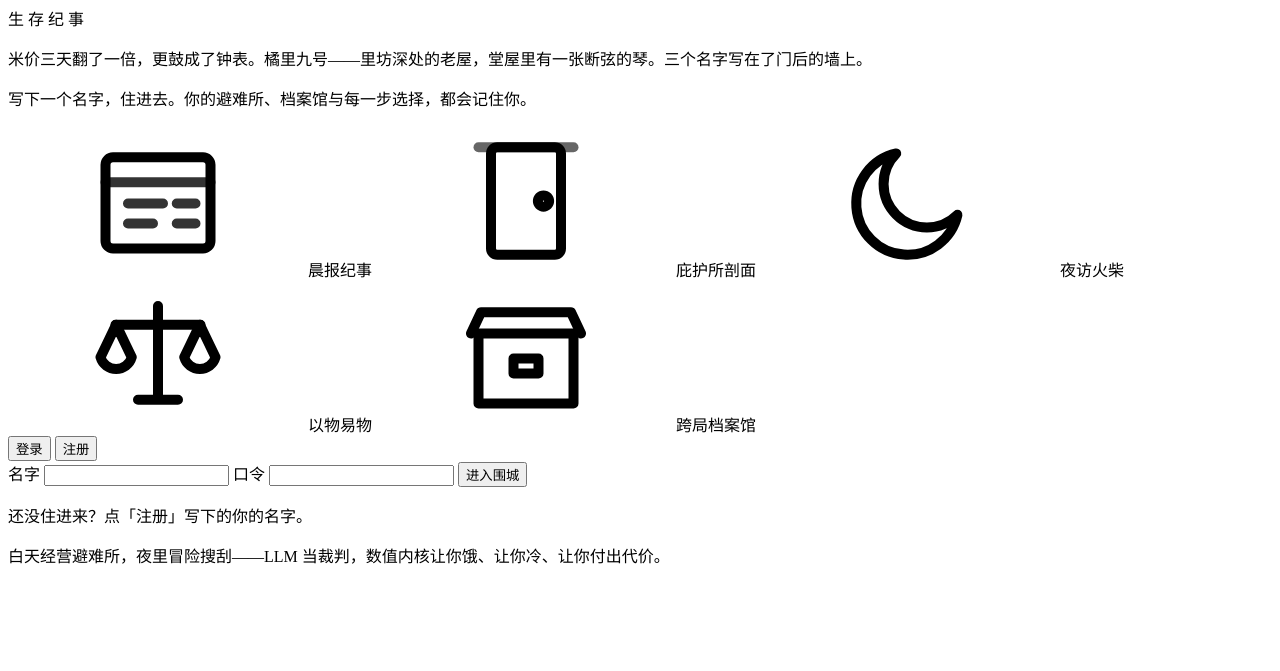
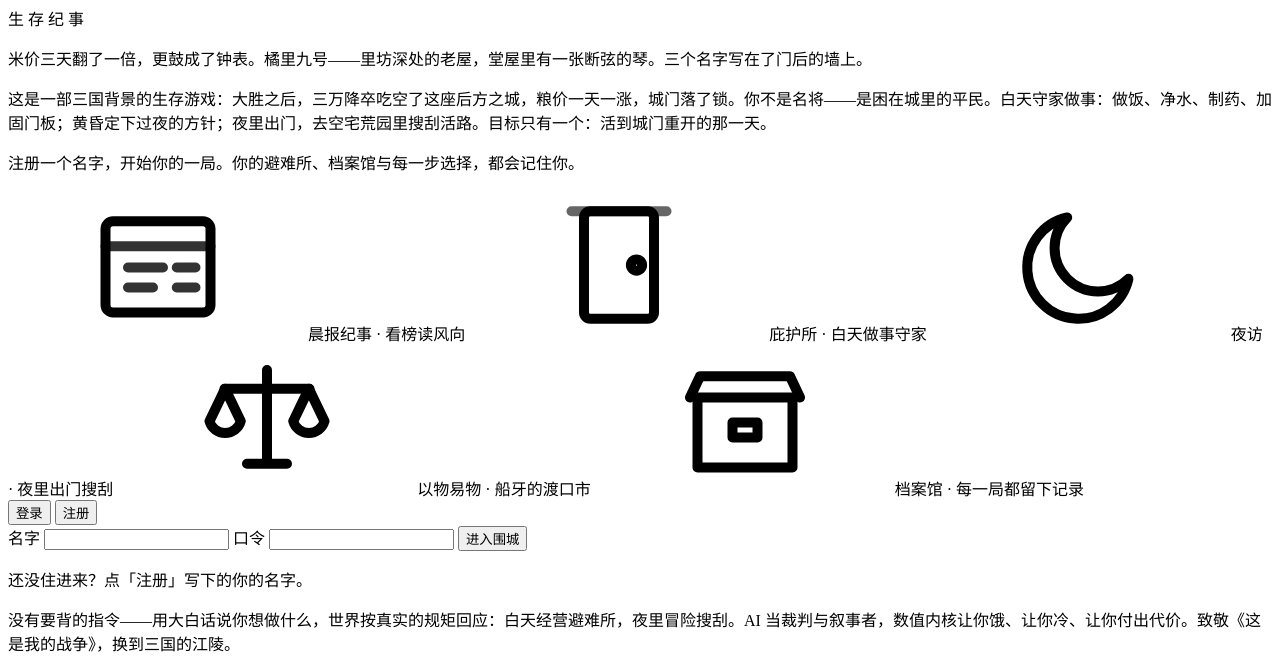
Before and after one commit to iamshaynez/the-41-days, a website with bundled scripts: page packages/web/public/landing.html in a window 1280 px wide. Shown: the part 165-836 px from the top of the page. Before the commit the page ends 800 px from the top, so only its background shows below. Built offline with nearby package versions, Linux system fonts and the light colour scheme; no server answers.

Commit message:
fix: 首页登录页文案——背景与主题说清楚，去玄虚化
- 刊头 kicker 落到年代与史实：建安二十四年秋 · 关羽水淹七军后的江陵城
- 氛围句之后新增白话前提段（premise，样式与抒情层区分）：三国背景生存
  游戏、大胜如何吃空这座城、你是平民不是名将、白天做事/黄昏定方针/
  夜里搜刮的循环、目标朱批高亮
- 目录五枚黑话标签落地：「晨报纪事 · 看榜读风向」「夜访 · 夜里出门
  搜刮」等，悬停各有一句说明
- 「退出这个名字」→「退出登录」；注册提示语理顺
- 页脚点明玩法与致敬：大白话指令、AI 裁判、数值内核、致敬《这是我的战争》
- 纯 web 层改动，内容包不动；npm test 360/360 绿

```diff
--- a/packages/web/public/landing.html
+++ b/packages/web/public/landing.html
@@ -17,19 +17,20 @@
 <div id="landing">
   <section class="panel paper cover">
     <div class="seal" aria-hidden="true">江陵</div>
-    <p class="kicker">江陵 · 水淹七军后的第九日</p>
+    <p class="kicker">建安二十四年，秋 · 关羽水淹七军后的江陵城</p>
     <h1>第 <em>41</em> 天</h1>
     <p class="subtitle">生 存 纪 事</p>
     <p class="lede">米价三天翻了一倍，更鼓成了钟表。橘里九号——里坊深处的老屋，堂屋里有一张断弦的琴。三个名字写在了门后的墙上。</p>
-    <p class="hint">写下一个名字，住进去。你的避难所、档案馆与每一步选择，都会记住你。</p>
+    <p class="lede premise">这是一部三国背景的生存游戏：大胜之后，三万降卒吃空了这座后方之城，粮价一天一涨，城门落了锁。你不是名将——是困在城里的平民。白天守家做事：做饭、净水、制药、加固门板；黄昏定下过夜的方针；夜里出门，去空宅荒园里搜刮活路。目标只有一个：<span class="mk mk-y">活到城门重开的那一天</span>。</p>
+    <p class="hint">注册一个名字，开始你的一局。你的避难所、档案馆与每一步选择，都会记住你。</p>
 
     <!-- 本期目录：一栏炭笔小图，告诉来客这座城将如何呈现 -->
     <div class="cover-toc" aria-label="游戏内容一览">
-      <span><svg class="icon"><use href="#i-news"/></svg>晨报纪事</span>
-      <span><svg class="icon"><use href="#i-door"/></svg>庇护所剖面</span>
-      <span><svg class="icon"><use href="#i-moon"/></svg>夜访火柴</span>
-      <span><svg class="icon"><use href="#i-scale"/></svg>以物易物</span>
-      <span><svg class="icon"><use href="#i-archivei"/></svg>跨局档案馆</span>
+      <span title="城门露布栏的官方告示——信一半，疑一半"><svg class="icon"><use href="#i-news"/></svg>晨报纪事 · 看榜读风向</span>
+      <span title="白天在这里做饭、制药、修门板——把家守成个家"><svg class="icon"><use href="#i-door"/></svg>庇护所 · 白天做事守家</span>
+      <span title="夜里街面交还给平民——出门搜刮食物与药材，天亮前回来"><svg class="icon"><use href="#i-moon"/></svg>夜访 · 夜里出门搜刮</span>
+      <span title="船牙鲁舟逢双日泊渡口——钱成了纸，只认以物易物"><svg class="icon"><use href="#i-scale"/></svg>以物易物 · 船牙的渡口市</span>
+      <span title="每一局的回忆录与证据都留档——跨周目解锁这座城的真相"><svg class="icon"><use href="#i-archivei"/></svg>档案馆 · 每一局都留下记录</span>
     </div>
 
     <!-- 已登录：直接进 -->
@@ -37,7 +38,7 @@
       <p id="welcome-text"></p>
       <div class="landing-row">
         <button id="btn-enter" class="primary">回到围城</button>
-        <button id="btn-logout" class="ghost">退出这个名字</button>
+        <button id="btn-logout" class="ghost">退出登录</button>
       </div>
     </div>
 
@@ -60,7 +61,7 @@
       <p class="hint" id="auth-hint">还没住进来？点「注册」写下的你的名字。</p>
     </div>
 
-    <p class="hint foot">白天经营避难所，夜里冒险搜刮——LLM 当裁判，数值内核让你饿、让你冷、让你付出代价。</p>
+    <p class="hint foot">没有要背的指令——用大白话说你想做什么，世界按真实的规矩回应：白天经营避难所，夜里冒险搜刮。AI 当裁判与叙事者，数值内核让你饿、让你冷、让你付出代价。致敬《这是我的战争》，换到三国的江陵。</p>
   </section>
 </div>
 <script type="module" src="/landing.js"></script>
--- a/packages/web/public/landing.js
+++ b/packages/web/public/landing.js
@@ -22,7 +22,7 @@ function setMode(m) {
   $('tab-signup').classList.toggle('active', m === 'signup');
   $('btn-submit').textContent = m === 'login' ? '进入围城' : '写下名字，住进去';
   $('f-password').autocomplete = m === 'login' ? 'current-password' : 'new-password';
-  $('auth-hint').textContent = m === 'login' ? '还没住进来？点「注册」写下你的名字。' : '名字 2–24 个字母或汉字；口令至少 6 位。';
+  $('auth-hint').textContent = m === 'login' ? '还没有名字？点「注册」——一个名字，就是一局的开始。' : '名字 2–24 个字母或汉字；口令至少 6 位。';
   $('auth-error').hidden = true;
 }
 $('tab-login').addEventListener('click', () => setMode('login'));
--- a/packages/web/public/style.css
+++ b/packages/web/public/style.css
@@ -1007,6 +1007,9 @@ body.overlay-open #overlay-backdrop { opacity: 1; pointer-events: auto; }
 .cover h1 em { font-style: normal; color: var(--accent); text-shadow: none; }
 .cover .subtitle { font-size: 14px; letter-spacing: .5em; text-indent: .5em; color: var(--ink-2); margin-bottom: 24px; }
 .cover .lede { max-width: 40em; }
+/* 封面的信息层：氛围句之后、表单之前的白话前提段——字色重半度，与抒情区分 */
+.cover .lede.premise { color: var(--ink); margin-top: 14px; padding-top: 12px; border-top: 1px dashed var(--rule); }
+.cover .lede.premise .mk-y { font-weight: 700; }
 /* 封泥：一方朱泥白文印，压住这卷帛书的卷首 */
 .seal {
   position: absolute; top: 38px; right: 42px; width: 84px; height: 84px; z-index: 2;
```
